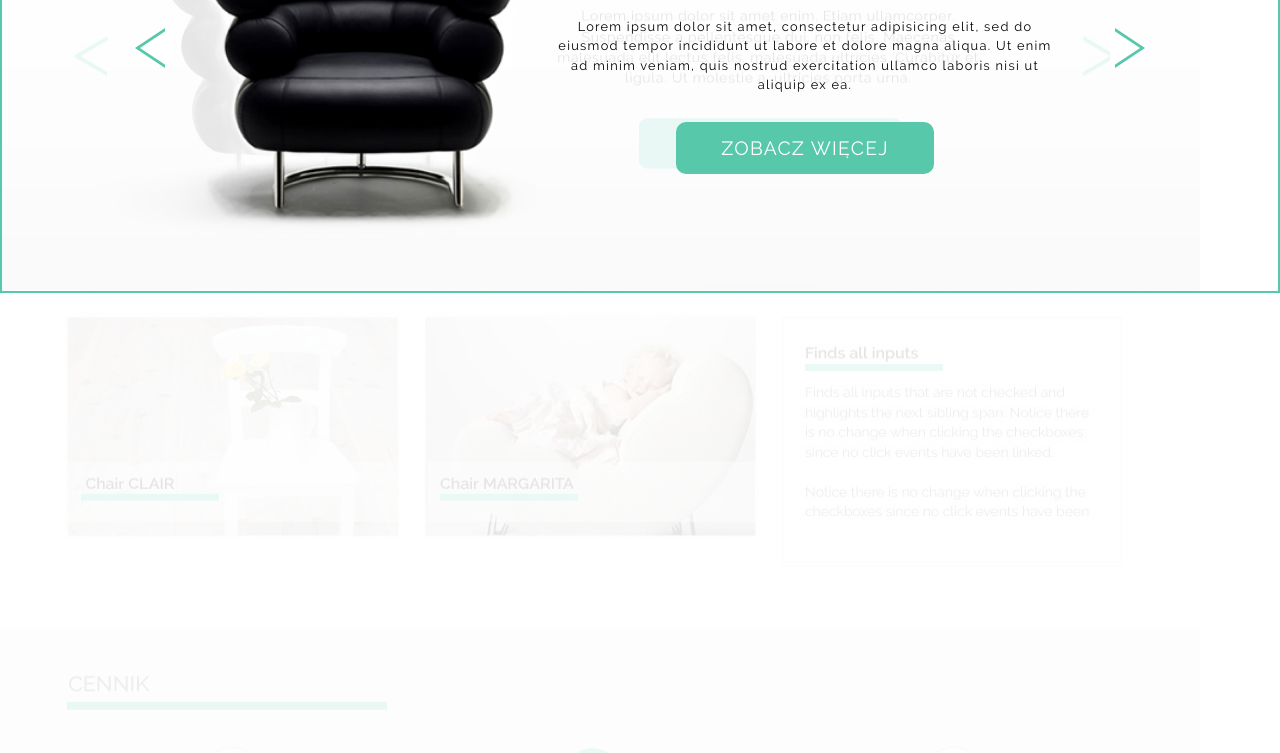
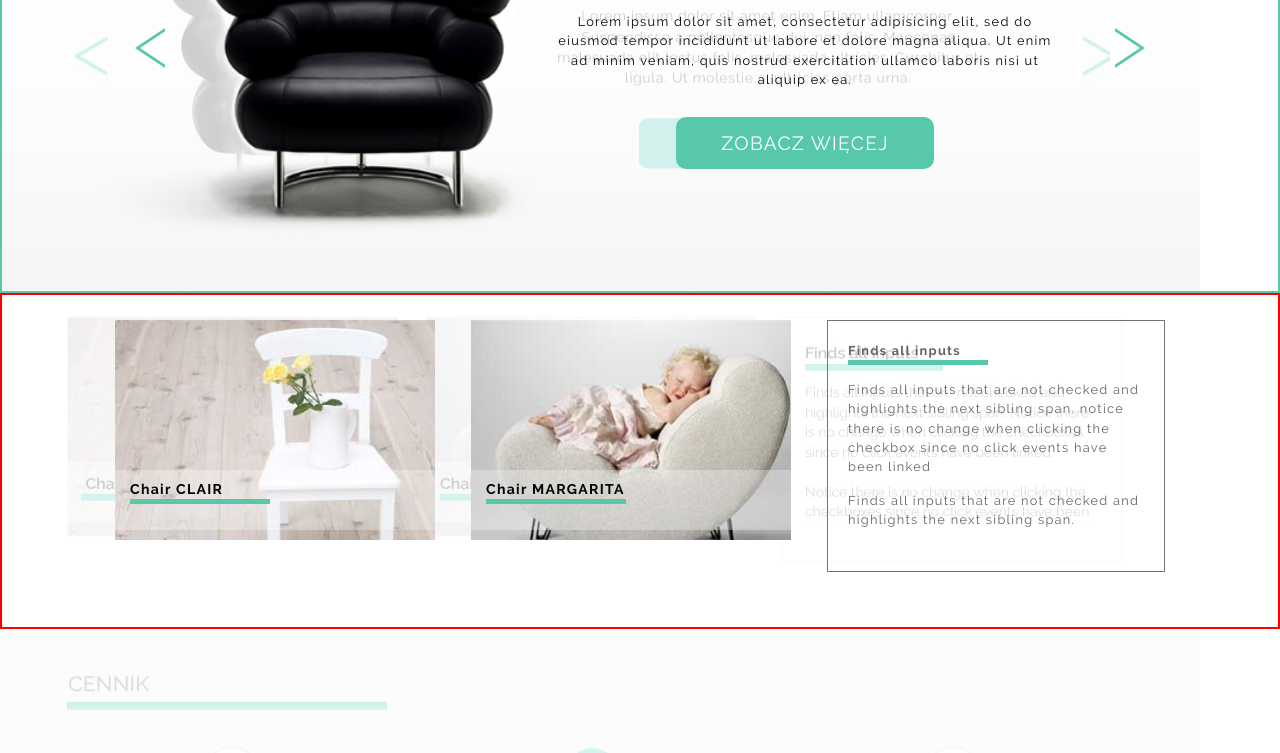
Before and after one commit to Natal1a/SitOnChair, a plain HTML site: page index.html in a window 1280 px wide. Shown: the part 237-990 px from the top of the page. Before the commit the page ends 800 px from the top, so only its background shows below. Drawn offline with Linux system fonts and the light colour scheme.

Commit message:
items section added

```diff
--- a/css/style.css
+++ b/css/style.css
@@ -18,14 +18,14 @@
 /* page layout background */
 
 #bg {
-  position: fixed;
+  position: absolute;
   left: 0px;
   top: 0px;
   width: 1200px;
   height: 2200px;
   overflow: hidden;
   z-index: 1;
-  filter: opacity(10%);
+  filter: opacity(20%);
 }
 
 #container {
@@ -148,7 +148,7 @@ header .main-wraper {
 header .description {
   width: 500px;
   text-align: center;
-  margin: 130px 40px 110px 20px;
+  margin: 125px 40px 110px 20px;
 }
 
 header h1 {
@@ -177,3 +177,69 @@ header .item-photo {
   background-position: center;
   margin-top: 50px;
 }
+
+/* items section */
+
+section{
+  border: 2px solid red;
+}
+
+.items{
+  display: flex;
+  justify-content: space-between;
+  height: 100%;
+  width: 100%;
+  padding: 25px 0 55px 0;
+}
+.items .item{
+  height: 220px;
+  width: 320px;
+}
+
+.clair{
+  background-image: url('../images/box1_img.jpg');
+  background-repeat: no-repeat;
+  background-position: center;
+  background-size: cover;
+}
+
+.margarita{
+  background-image: url('../images/box2_img.jpg');
+  background-repeat: no-repeat;
+  background-position: center;
+  background-size: cover;
+
+}
+
+.item .itemName{
+  width: 320px;
+  height: 60px;
+  background-color: white;
+  filter: opacity(30%);
+  margin-top: 150px;
+  padding: 10px;
+  position: absolute;
+}
+.item p{
+  position: relative;
+  top: 160px;
+  left: 15px;
+  font-size: 1.1em;
+}
+
+.items .note{
+  height: 252px;
+  width: 338px;
+  border: 1px solid #747474;
+  padding: 20px;
+}
+
+.items .underlined{
+  border-bottom: 5px solid #58C8AB;
+  width: 140px;
+}
+
+.note p{
+  margin-bottom: 15px;
+  color: #646464;
+}
--- a/index.html
+++ b/index.html
@@ -44,6 +44,31 @@
       </div>
     </header>
 
+    <main>
+      <section>
+        <div class="main-wraper items">
+        <article class="item clair">
+          <div class="itemName">
+          </div>
+          <p class="bold underlined">Chair CLAIR</p>
+
+        </article>
+        <article class="item margarita">
+          <div class="itemName"></div>
+          <p class="bold underlined">Chair MARGARITA</p>
+        </article>
+        <article class="note">
+          <p class="bold underlined">Finds all inputs</p>
+          <p>Finds all inputs that are not checked and highlights the next sibling span. notice there is no change when clicking the checkbox since no click events have been linked
+          </p>
+          <p>Finds all inputs that are not checked and highlights the next sibling span.</p>
+        </article>
+      </div>
+      </section>
+
+
+    </main>
+
   </div>
 </body>
 
```
